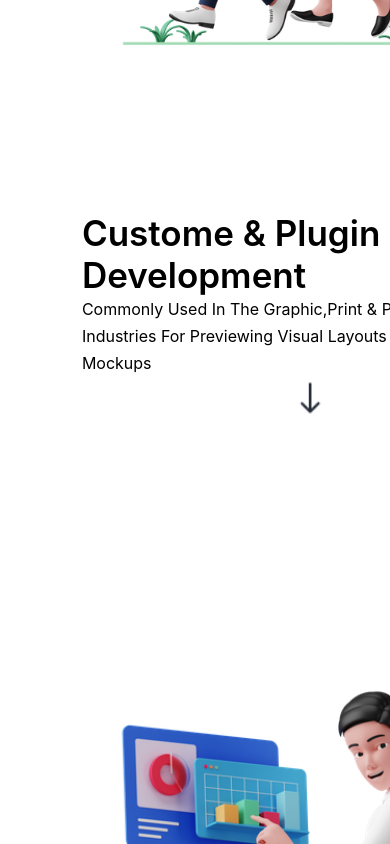
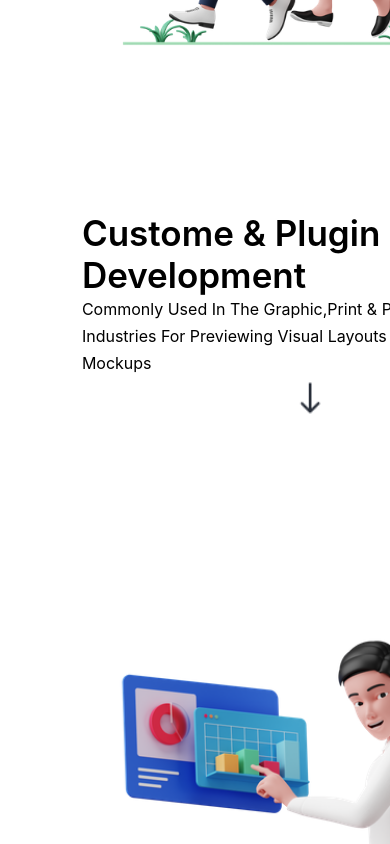
Before and after one commit to Akinyemi04/Homyphy, a React (Create React App) app: page / in a window 390 px wide. Shown: the part 2100-2944 px from the top of the page. Built offline with nearby package versions, Linux system fonts and the light colour scheme.

Commit message:
final setup

```diff
--- a/src/App.css
+++ b/src/App.css
@@ -476,7 +476,7 @@ aside .div button:hover {
   }
   article section .img2 {
     position: absolute;
-    transform: scale(3) translateY(20vh);
+    transform: scale(3) translateY(18vh);
     left: 50vw;
     /*height:100vh ;
     width: 84vw;
--- a/src/App.scss
+++ b/src/App.scss
@@ -495,7 +495,7 @@ aside{
       }
       .img2{
         position: absolute;
-        transform: scale(3) translateY(20vh);
+        transform: scale(3) translateY(18vh);
         //top:20vh ;
         //bottom: -20vh;
         left: 50vw;
```
